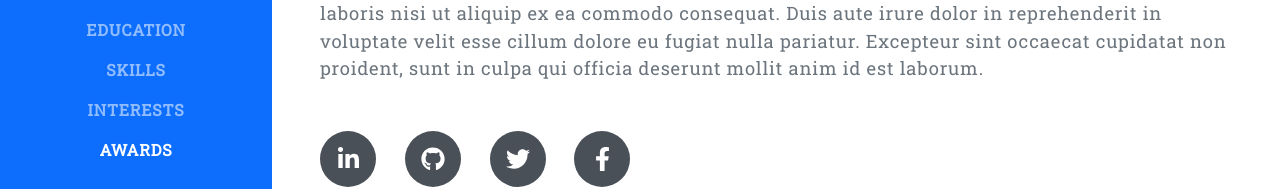
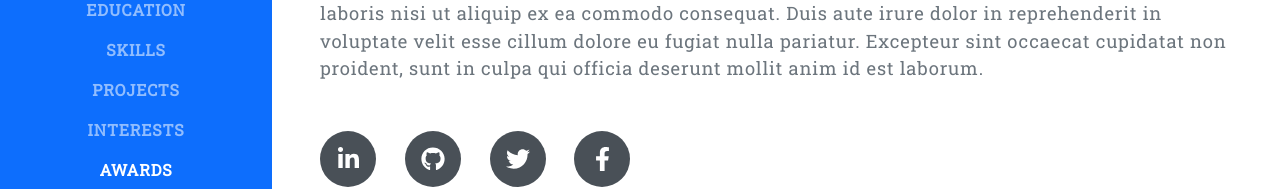
Before and after one commit to RobWiederstein/fluffy-sniffle, a plain HTML site: page index.html in a window 1280 px wide. Shown: the part 442-631 px from the top of the page. Drawn offline with nearby package versions, Linux system fonts and the light colour scheme; a web font is replaced by a local one.

Commit message:
add projects to nav bar

```diff
--- a/index.html
+++ b/index.html
@@ -40,6 +40,7 @@
                         <li class="nav-item"><a class="nav-link js-scroll-trigger" href="#experience">Experience</a></li>
                         <li class="nav-item"><a class="nav-link js-scroll-trigger" href="#education">Education</a></li>
                         <li class="nav-item"><a class="nav-link js-scroll-trigger" href="#skills">Skills</a></li>
+                        <li class="nav-item"><a class="nav-link js-scroll-trigger" href="#projects">Projects</a></li>
                         <li class="nav-item"><a class="nav-link js-scroll-trigger" href="#interests">Interests</a></li>
                         <li class="nav-item"><a class="nav-link js-scroll-trigger" href="#awards">Awards</a></li>
                   </ul>
```
